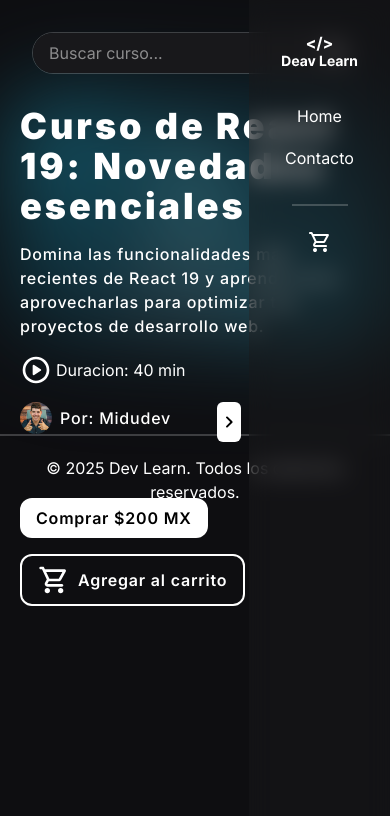
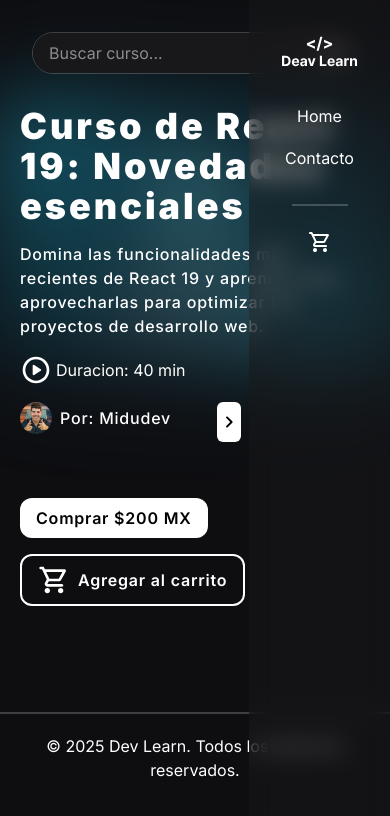
Before and after one commit to Jchhm24/DevLearn, a React (Vite) app: page /curso/1 in a window 390 px wide. Shown: the top 816 px of the page. Built offline with nearby package versions, Linux system fonts and the light colour scheme.

Commit message:
ajustar estilos en la página de curso para mejorar la presentación y la responsividad

```diff
--- a/src/pages/curso.tsx
+++ b/src/pages/curso.tsx
@@ -20,7 +20,7 @@ export const Curso = () => {
                 <InputSearch />
             </div>
             <main className="flex flex-row gap-10 px-10 py-26.5 max-[500px]:px-5">
-                <article className="flex flex-col gap-4 flex-1 max-[974px]:absolute max-[974px]:mr-10 max-[500px]:mr-5 ">
+                <article className="flex flex-col gap-4 flex-1">
                     <h2 className="text-4xl font-black tracking-3px">
                         {curso.nombre}
                     </h2>
@@ -56,7 +56,7 @@ export const Curso = () => {
                     </section>
                 </article>
 
-                <div className="relative w-[55%] max-[1030px]:w-full max-[974px]:blur-2xl max-[974px]:-z-1 max-[974px]:opacity-75">
+                <div className="relative w-[55%] max-[1030px]:w-full max-[974px]:absolute max-[974px]:left-0 max-[974px]:blur-2xl max-[974px]:-z-1 max-[974px]:opacity-75">
                     <img
                         src={curso.miniatura}
                         alt={curso.nombre}
```
